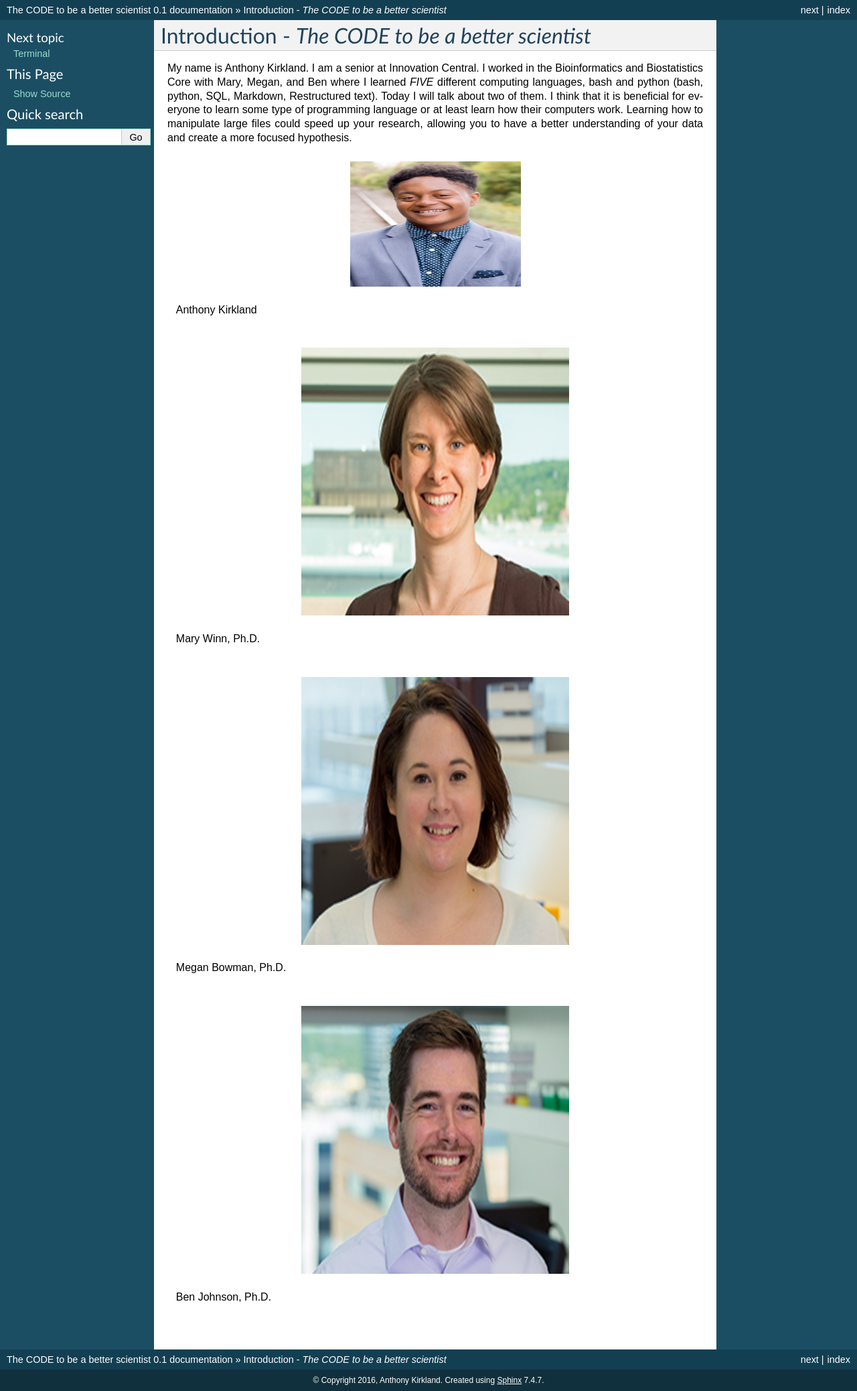
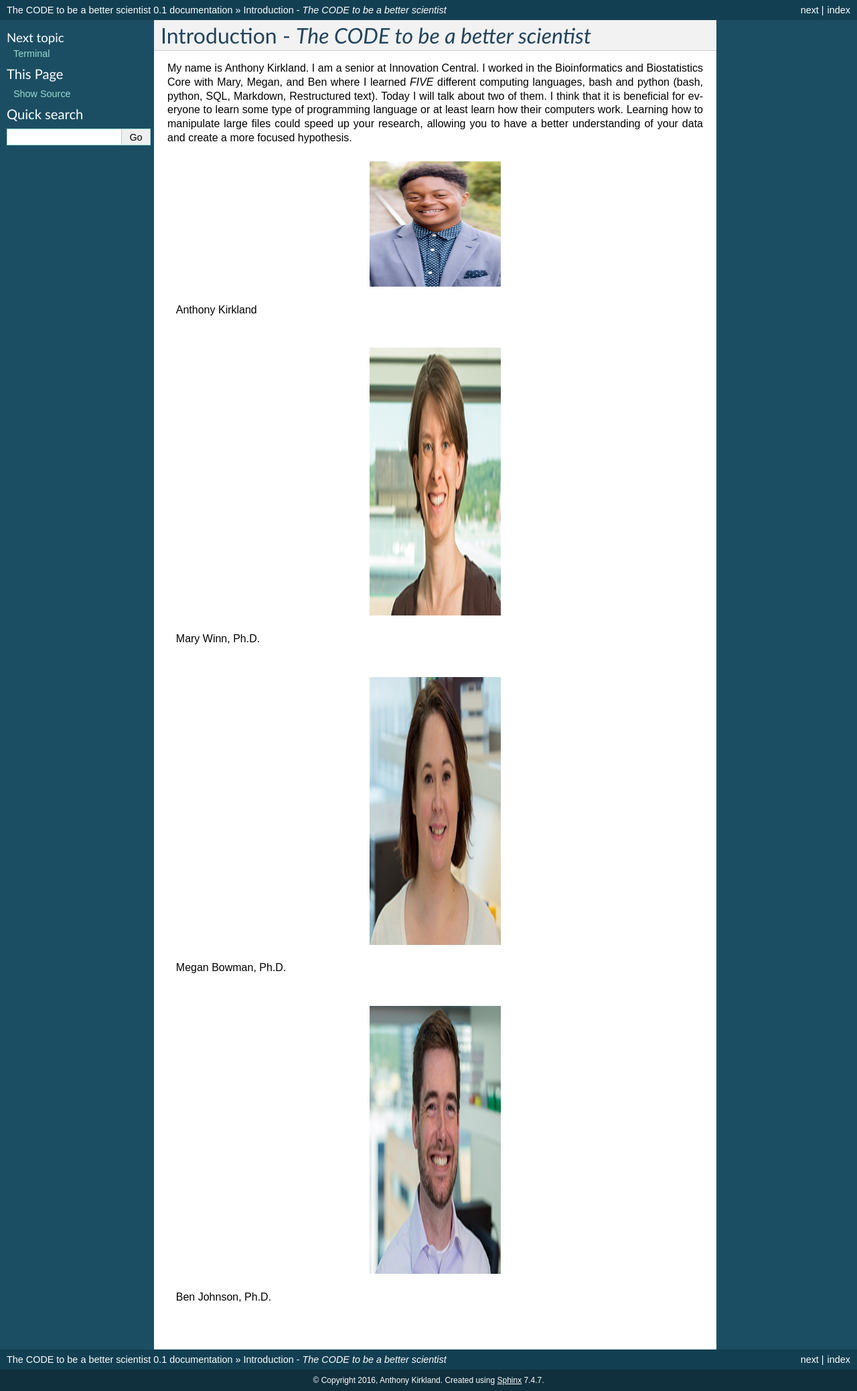
Before and after one commit to akirk616/Anthonys_Teaching_documentation, a Sphinx documentation site: the page built from source/index.rst, in a window 1280 px wide. Shown: the whole page at 67% size. Built offline with Sphinx 7.4.7, drawn with Linux system fonts in a browser that asks for light colours.

Commit message:
Update index.rst

```diff
--- a/source/index.rst
+++ b/source/index.rst
@@ -9,7 +9,7 @@ My name is Anthony Kirkland. I am a senior at Innovation Central. I worked in th
 
 
 .. figure:: AnthonyKirkland.jpg
-    :width: 255px
+    :width: 25 %
     :align: center
     :height: 187px
     :alt: Anthony Kirkland
@@ -18,10 +18,8 @@ My name is Anthony Kirkland. I am a senior at Innovation Central. I worked in th
     Anthony Kirkland
 
 
-
-
 .. figure:: Winn_Mary_255x187.jpg
-    :width: 400px
+    :width: 25 %
     :align: center
     :height: 400px
     :alt: Mary Winn, Ph.D.
@@ -31,7 +29,7 @@ My name is Anthony Kirkland. I am a senior at Innovation Central. I worked in th
 
 
 .. figure:: Bowman_Megan_255x187.jpg
-    :width: 400px
+    :width: 25 %
     :align: center
     :height: 400px
     :alt: Megan Bowman, Ph.D.
@@ -41,7 +39,7 @@ My name is Anthony Kirkland. I am a senior at Innovation Central. I worked in th
 
 
 .. figure:: Johnson_Ben_255x187_RGB-002.jpg
-    :width: 400px
+    :width: 25 %
     :align: center
     :height: 400px
     :alt: Ben Johnson, Ph.D.
```
